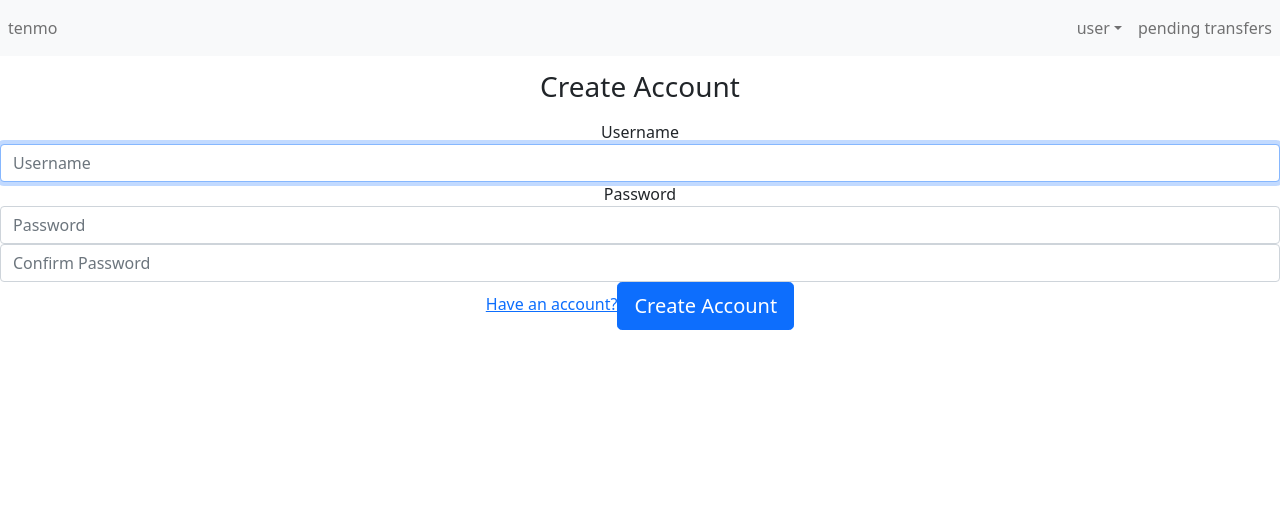
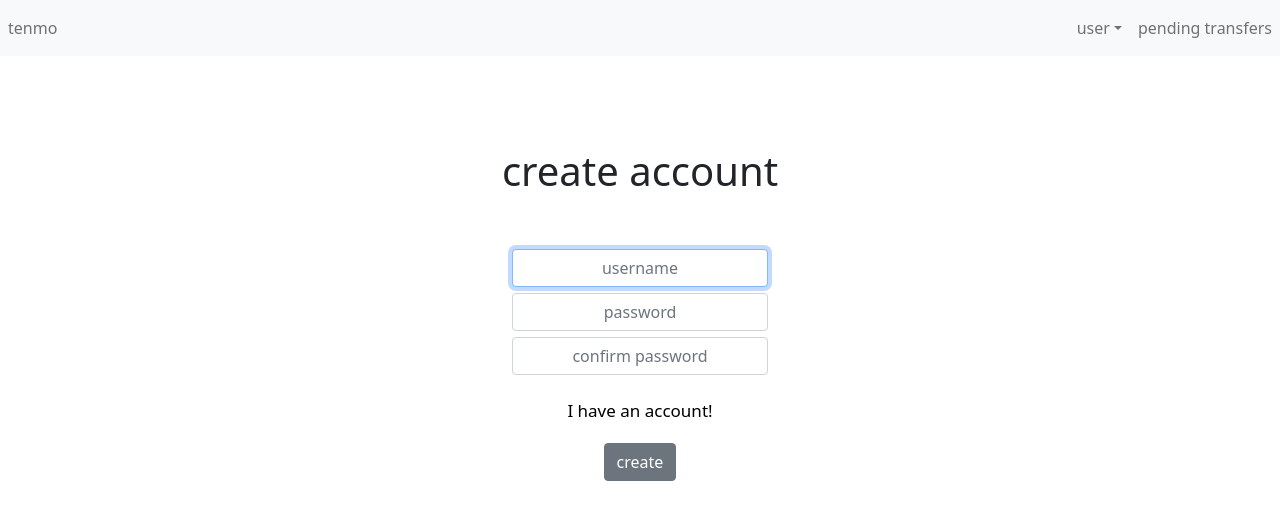
Before and after one commit to jeremylinardakis/tenmo-repo, a Vue app in the folder final_capstone/capstone/vue/: page /register in a window 1280 px wide. Shown: the top 520 px of the page. Built offline with nearby package versions, Linux system fonts and the light colour scheme.

Commit message:
Styling
added more styling to login and register pages and added a search bar to filter transfers

```diff
--- a/final_capstone/capstone/vue/src/components/PendingTransferList.vue
+++ b/final_capstone/capstone/vue/src/components/PendingTransferList.vue
@@ -1,7 +1,7 @@
 <template>
   <div class="pending-transfer-list-container">
     <h2>my pending transfers</h2>
-    <h5 id="empty-array" v-if="pendingTransfers.length === 0">no transfers to display(yet)</h5>
+    <h5 id="empty-array" v-if="pendingTransfers.length === 0">[ no transfers to display(yet) ]</h5>
     <b-card
         id="transfer-card"
         v-for="transfer in pendingTransfers"
@@ -85,7 +85,7 @@ export default {
 }
 
 h2 {
-  margin: 20px;
+  margin: 40px 0 20px 0;
   font-weight: bold;
 }
 </style>
--- a/final_capstone/capstone/vue/src/components/TransferList.vue
+++ b/final_capstone/capstone/vue/src/components/TransferList.vue
@@ -1,8 +1,12 @@
 <template>
   <div class="transfer-list-container">
-    <h1 id="header">transfer history <p id="sub-header">[ click on a transfer to see more details ]</p></h1>
+    <h1 id="header">transfer history </h1>
+    <p id="sub-header">[ click on a transfer to see more details ]</p>
+    <p id="or"> or </p>
+    <p id="search-bar-toggle" v-on:click="toggleShowSearchBar()" v-if="showSearchBar === false">[ click here to filter results ]</p>
+    <input v-if="showSearchBar ===true" type="text" class="filter" v-model="searchName" placeholder="type username to here"/>
     <h5 id="empty-array" v-if="transfers.length === 0">oops!<br>no transfers to display(yet)</h5>
-    <div id="transfer-item" v-for="transfer in transfers" :key="transfer.id">
+    <div id="transfer-item" v-for="transfer in filteredList" :key="transfer.id">
       <div id="individual-transfer" v-on:click="nextPage(transfer.transferId)">{{getSummary(transfer)}}</div>
     </div>
   </div>
@@ -14,6 +18,8 @@ export default {
   data() {
     return {
       transfers : [],
+      searchName: '',
+      showSearchBar: false,
     }
   },
   created() {
@@ -29,7 +35,7 @@ export default {
         }
       } else if (transfer.fromUsername !== this.$store.state.username){
         if (transfer.transferType === 2) {
-          return "you requested " + " $" + transfer.transferAmount + " dollars"+ " from " + transfer.toUsername
+          return "you requested " + " $" + transfer.transferAmount + " dollars"+ " from " + transfer.fromUsername
         } else if (transfer.transferType === 1){
           return transfer.fromUsername + " sent you $" + transfer.transferAmount + " dollars"
         }
@@ -37,8 +43,18 @@ export default {
     },
     nextPage(transferId) {
       this.$router.push({name : 'transfer-details', params : {transferId: transferId}})
+    },
+    toggleShowSearchBar() {
+      this.showSearchBar = this.showSearchBar !== true;
     }
-
+  },
+  computed: {
+    filteredList() {
+      return this.$store.state.transfers.filter(transfer => {
+        return transfer.toUsername.toLowerCase().includes(this.searchName) ||
+            transfer.fromUsername.toLowerCase().includes(this.searchName)
+      })
+    }
   }
 }
 </script>
@@ -46,13 +62,15 @@ export default {
 <style scoped>
 #individual-transfer:hover {
   cursor: pointer;
-  font-weight: bold;
+  font-size: 18px;
 }
 
 #individual-transfer {
   margin: 5px;
   border-radius: 5px;
   padding: 5px;
+  font-weight: bold;
+  color: dimgray;
 }
 
 #transfer-item {
@@ -63,18 +81,46 @@ export default {
 }
 
 #header {
+  margin-top: 8%;
   margin-left: 10%;
   font-weight: bold;
-  margin-bottom: 20px;
+  margin-bottom: 30px;
+  font-size: 50px;
 }
 
 #sub-header {
   font-size: 14px;
-  margin-top: 10px;
+  margin-top: 20px;
+  margin-left: 10%;
+  font-weight: bold;
 }
 
 #empty-array {
   margin-top: 4%;
   margin-left: 15%;
 }
+
+#search-bar-toggle {
+  font-size: 14px;
+  margin-left: 10%;
+  font-weight: bold;
+  max-width: 18%;
+}
+
+#search-bar-toggle:hover {
+  font-weight: bolder;
+  cursor: pointer;
+  font-size: 15px;
+}
+
+#or {
+  margin-left: 10%;
+  font-size: 14px;
+}
+
+.filter {
+  margin-left: 10%;
+  margin-bottom: 30px;
+}
+
 </style>
--- a/final_capstone/capstone/vue/src/views/Login.vue
+++ b/final_capstone/capstone/vue/src/views/Login.vue
@@ -1,7 +1,7 @@
 <template>
   <div id="login" class="text-center">
     <form class="form-signin" @submit.prevent="login">
-      <h1 class="header">TENMO</h1>
+      <h1 class="header">tenmo</h1>
       <div
         class="alert alert-danger"
         role="alert"
@@ -12,27 +12,25 @@
         role="alert"
         v-if="this.$route.query.registration"
       >Thank you for registering, please sign in.</div>
-      <label for="username" class="sr-only" id="username">Username</label>
       <input
         type="text"
         id="username"
         class="form-control"
-        placeholder="Username"
+        placeholder="username"
         v-model="user.username"
         required
         autofocus
       />
-      <label for="password" class="sr-only" id="password"><br>Password</label>
       <input
         type="password"
         id="password"
         class="form-control"
-        placeholder="Password"
+        placeholder="password"
         v-model="user.password"
         required
       />
-      <router-link :to="{ name: 'register' }"><br>Need an account?</router-link>
-      <button type="submit">Sign in</button>
+      <router-link :to="{ name: 'register' }" id="register-new-account"><br>I need an account!</router-link>
+      <b-button id="btn" type="submit">sign in</b-button>
     </form>
   </div>
 </template>
@@ -79,105 +77,41 @@ export default {
 
 
 <style scoped>
-/** {
-  box-sizing: border-box;
+#btn {
+  margin-top: 22px;
 }
 
-html {
-  font-family: 'Jost', sans-serif;
-}
-
-body {
-  margin: 0;
-}
-
-header {
-  box-shadow: 0 2px 8px rgba(0, 0, 0, 0.26);
-  margin: 3rem auto;
-  border-radius: 10px;
-  padding: 1rem;
-  background-color: #4fc08d;
-  color: white;
+#username {
+  max-width: 20%;
+  margin: 3px;
   text-align: center;
-  width: 90%;
-  max-width: 40rem;
-}
-
-#events {
-  box-shadow: 0 2px 8px rgba(0, 0, 0, 0.26);
-  margin: 3rem auto;
-  border-radius: 10px;
-  padding: 1rem;
-  text-align: center;
-  width: 90%;
-  max-width: 40rem;
-}
-
-#events h2 {
-  font-size: 2rem;
-  border-bottom: 4px solid #ccc;
-  color: #4fc08d;
-  margin: 0 0 1rem 0;
-}
-
-#events p {
-  font-size: 1.25rem;
-  font-weight: bold;
-  border: 1px solid #4fc08d;
-  background-color: #4fc08d;
-  color: white;
-  padding: 0.5rem;
-  border-radius: 25px;
-}
-
-#events input {
-  font: inherit;
-  border: 1px solid #ccc;
-}
-
-#events input:focus {
-  outline: none;
-  border-color: #1b995e;
-  background-color: #d7fdeb;
-}
-
-#events button {
-  font: inherit;
-  cursor: pointer;
-  border: 1px solid #ff0077;
-  background-color: #ff0077;
-  color: white;
-  padding: 0.05rem 1rem;
-  box-shadow: 1px 1px 2px rgba(0, 0, 0, 0.26);
-  border-radius: 20px;
-  margin: 0 1rem;
-}
-
-#events button:hover,
-#events button:active {
-  background-color: #ec3169;
-  border-color: #ec3169;
-  box-shadow: 1px 1px 4px rgba(0, 0, 0, 0.26);
-}*/
-
-#login {
-  box-sizing: border-box;
-  text-align: center;
-  font-family: 'Jost', sans-serif;
-  border: solid 1px black;
-  max-width: 40rem;
-  border-radius: 5px;
-  padding: 20px
 }
 
 #password {
+  max-width: 20%;
+  margin: 3px;
   text-align: center;
-  margin-bottom: 8px;
-  margin-left: 12px;
 }
 
-#username {
-  text-align: center;
-  margin: 8px
+.form-signin {
+  display: flex;
+  flex-direction: column;
+  align-items: center;
 }
+
+#register-new-account {
+  text-decoration: none;
+  color : black;
+}
+
+#register-new-account:hover {
+  font-weight: bold;
+  cursor: pointer;
+}
+
+h1 {
+  margin-top: 6%;
+  margin-bottom: 4%;
+}
+
 </style>
--- a/final_capstone/capstone/vue/src/views/Register.vue
+++ b/final_capstone/capstone/vue/src/views/Register.vue
@@ -1,26 +1,24 @@
 <template>
   <div id="register" class="text-center">
     <form class="form-register" @submit.prevent="register">
-      <h1 class="h3 mb-3 font-weight-normal">Create Account</h1>
+      <h1 class="header">create account</h1>
       <div class="alert alert-danger" role="alert" v-if="registrationErrors">
         {{ registrationErrorMsg }}
       </div>
-      <label for="username" class="sr-only">Username</label>
       <input
         type="text"
         id="username"
         class="form-control"
-        placeholder="Username"
+        placeholder="username"
         v-model="user.username"
         required
         autofocus
       />
-      <label for="password" class="sr-only">Password</label>
       <input
         type="password"
         id="password"
         class="form-control"
-        placeholder="Password"
+        placeholder="password"
         v-model="user.password"
         required
       />
@@ -28,14 +26,12 @@
         type="password"
         id="confirmPassword"
         class="form-control"
-        placeholder="Confirm Password"
+        placeholder="confirm password"
         v-model="user.confirmPassword"
         required
       />
-      <router-link :to="{ name: 'login' }">Have an account?</router-link>
-      <button class="btn btn-lg btn-primary btn-block" type="submit">
-        Create Account
-      </button>
+      <router-link :to="{ name: 'login' }" id="have-an-account">I have an account!</router-link>
+      <b-button type="submit">create</b-button>
     </form>
   </div>
 </template>
@@ -90,4 +86,47 @@ export default {
 };
 </script>
 
-<style></style>
+<style scoped>
+h1 {
+  margin-top: 6%;
+  margin-bottom: 4%;
+}
+
+#confirmPassword {
+  margin: 3px;
+  max-width: 20%;
+  text-align: center;
+}
+
+#password {
+  margin: 3px;
+  max-width: 20%;
+  text-align: center;
+}
+
+#username {
+  text-align: center;
+  margin: 3px;
+  max-width: 20%;
+}
+
+.form-register {
+  display: flex;
+  flex-direction: column;
+  align-items: center;
+}
+
+#have-an-account {
+  text-decoration: none;
+  color: black;
+  margin-top: 20px;
+  margin-bottom: 20px;
+  font-size: 17px;
+}
+
+#have-an-account:hover {
+  font-weight: bold;
+  cursor: pointer;
+}
+
+</style>
```
